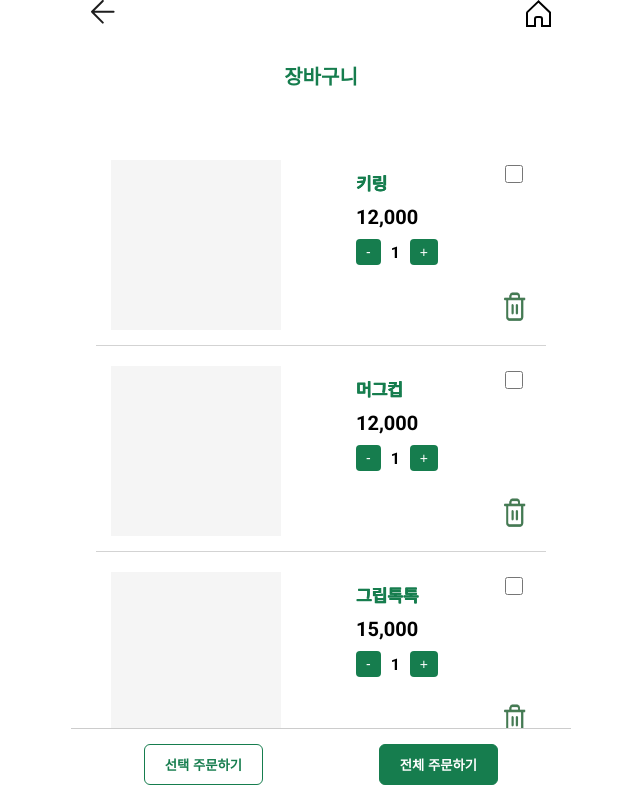
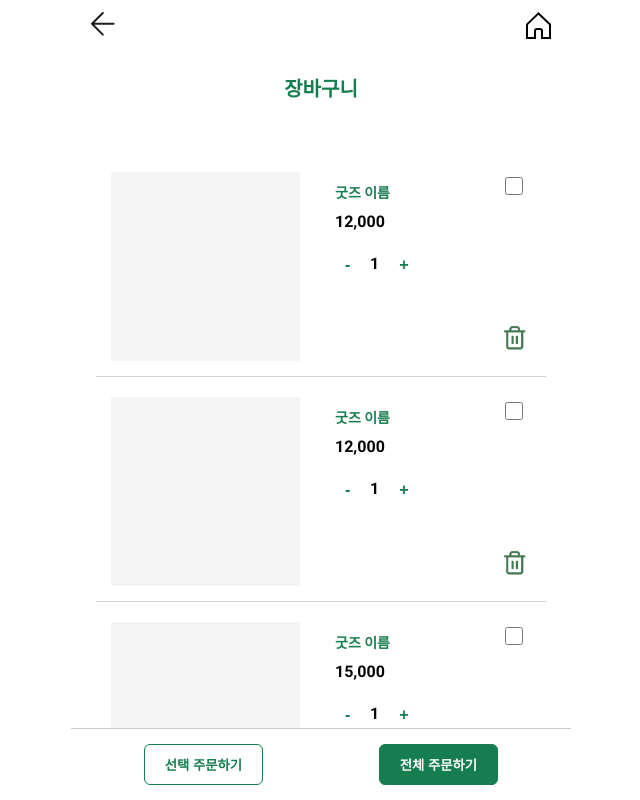
Before and after one commit to his0si/md-site, a React (Vite) app in the folder frontend/: page /cart in a window 1280 px wide. Shown: the whole page, without its empty margins (319-959 px from the left). Built offline with nearby package versions, Linux system fonts and the light colour scheme.

Commit message:
chore(#38):css,네비바,화면크기 조절

```diff
--- a/frontend/src/components/NavBar.jsx
+++ b/frontend/src/components/NavBar.jsx
@@ -17,8 +17,8 @@ const NaviBar = styled.div`
 `;
 
 const Icon = styled.img`
-  width: 30px;
-  height: 30px;
+  width: 25px;
+  height: 25px;
 
   cursor: pointer;
 `;
--- a/frontend/src/components/NavBar2.jsx
+++ b/frontend/src/components/NavBar2.jsx
@@ -1,21 +1,48 @@
 const NavBar2 = () => {
-
   return (
-        <div style={{display:"flex",justifyContent:"space-between",width:"100%"}}>
-            <div style={{margin:"0 20px"}}>
-            <svg width="24" height="24" viewBox="0 0 24 24" fill="none" xmlns="http://www.w3.org/2000/svg">
-            <path d="M22.5833 11.7917H1M1 11.7917L11.7917 22.5833M1 11.7917L11.7917 1" stroke="#1E1E1E" strokeWidth="2" strokeLinecap="round" strokeLinejoin="round"/>
+    <div
+      style={{
+        display: "flex",
+        justifyContent: "space-between",
+        width: "100%",
+        paddingTop: "12px",
+      }}
+    >
+      <div style={{ margin: "0 20px" }}>
+        <svg
+          width="24"
+          height="24"
+          viewBox="0 0 24 24"
+          fill="none"
+          xmlns="http://www.w3.org/2000/svg"
+        >
+          <path
+            d="M22.5833 11.7917H1M1 11.7917L11.7917 22.5833M1 11.7917L11.7917 1"
+            stroke="#1E1E1E"
+            strokeWidth="2"
+            strokeLinecap="round"
+            strokeLinejoin="round"
+          />
         </svg>
       </div>
 
-            <div style={{margin:"0 20px"}}>
-            <svg width="25" height="27" viewBox="0 0 25 27" fill="none" xmlns="http://www.w3.org/2000/svg">
-            <path d="M24 12.4262V26H16V19C16 17.8954 15.1046 17 14 17H11C9.89543 17 9 17.8954 9 19V26H1L0.999999 12.4262L0.498319 11.9036L1 12.4262L12.5 1.38622L13.1925 0.664831L12.5 1.38622L24 12.4262Z" stroke="black" strokeWidth="2"/>
+      <div style={{ margin: "0 20px" }}>
+        <svg
+          width="25"
+          height="27"
+          viewBox="0 0 25 27"
+          fill="none"
+          xmlns="http://www.w3.org/2000/svg"
+        >
+          <path
+            d="M24 12.4262V26H16V19C16 17.8954 15.1046 17 14 17H11C9.89543 17 9 17.8954 9 19V26H1L0.999999 12.4262L0.498319 11.9036L1 12.4262L12.5 1.38622L13.1925 0.664831L12.5 1.38622L24 12.4262Z"
+            stroke="black"
+            strokeWidth="2"
+          />
         </svg>
       </div>
-
     </div>
-    )
-  }
+  );
+};
 
 export default NavBar2;
--- a/frontend/src/pages/MyPage/MyPage_list.jsx
+++ b/frontend/src/pages/MyPage/MyPage_list.jsx
@@ -12,7 +12,7 @@ const Container = styled.div`
   display: flex;
   flex-direction: column;
   //align-items: center;
-  justify-content: center;
+  justify-content: flex-start;
   margin: auto;
 `;
 
--- a/frontend/src/pages/MyPage/OrderItemCard.jsx
+++ b/frontend/src/pages/MyPage/OrderItemCard.jsx
@@ -16,30 +16,33 @@ const Card = styled.div`
 
 const ItemImage = styled.div`
   width: 170px;
-  height: 170px;
+  aspect-ratio: 1/1;
   background: rgb(245, 245, 245);
+  flex-shrink: 0;
+  flex-basis: 50%; //이미지가 카드 45%너비만 차지하도록 수정정
   //border-radius: 5px;
 `;
 
 const ItemInfo = styled.div`
   display: flex;
   flex-direction: column;
-  margin-left: 60px;
+  margin-left: 40px;
   //justify-content: center;
   margin-top: 10px;
   gap: 10px;
+  flex: 1;
 `;
 
 const ItemName = styled.div`
   color: #167d4e;
-  font-size: 17px;
+  font-size: 14px;
 
   font-weight: bold;
-  text-shadow: 0.3px 0 currentColor, -0.3px 0 currentColor;
+  //text-shadow: 0.3px 0 currentColor, -0.3px 0 currentColor;
 `;
 
 const ItemPrice = styled.div`
-  font-size: 20px;
+  font-size: 16px;
   color: black;
 
   font-weight: bold;
--- a/frontend/src/pages/MyPage/OrderList.jsx
+++ b/frontend/src/pages/MyPage/OrderList.jsx
@@ -7,14 +7,14 @@ const OrderList = () => {
 
   useEffect(() => {
     const tempData = [
-      { id: 1, name: "키링", price: "12,000", image: "" },
-      { id: 2, name: "머그컵", price: "12,000", image: "" },
-      { id: 3, name: "그립톡톡", price: "15,000", image: "" },
-      { id: 1, name: "키링", price: "12,000", image: "" },
-      { id: 1, name: "키링", price: "12,000", image: "" },
-      { id: 1, name: "키링", price: "12,000", image: "" },
-      { id: 1, name: "키링", price: "12,000", image: "" },
-      { id: 1, name: "키링", price: "12,000", image: "" },
+      { id: 1, name: "굿즈 이름", price: "12,000", image: "" },
+      { id: 2, name: "굿즈 이름", price: "12,000", image: "" },
+      { id: 3, name: "그굿즈 이름", price: "15,000", image: "" },
+      { id: 4, name: "굿즈 이름", price: "12,000", image: "" },
+      { id: 5, name: "굿즈 이름", price: "12,000", image: "" },
+      { id: 6, name: "굿즈 이름", price: "12,000", image: "" },
+      { id: 7, name: "굿즈 이름", price: "12,000", image: "" },
+      { id: 8, name: "굿즈 이름", price: "12,000", image: "" },
     ];
 
     setOrderList(tempData);
--- a/frontend/src/pages/cart/CartCard.jsx
+++ b/frontend/src/pages/cart/CartCard.jsx
@@ -4,6 +4,7 @@ import bin from "../../assets/bin.png";
 
 const Card = styled.div`
   border: none;
+  display;flex;
   padding: 15px;
   margin: 5px auto;
   width: 90%;
@@ -17,30 +18,34 @@ const Card = styled.div`
 
 const ItemImage = styled.div`
   width: 170px;
-  height: 170px;
+  aspect-ratio: 1/1;
   background: rgb(245, 245, 245);
   //border-radius: 5px;
+
+  flex-shrink: 0;
+  flex-basis: 45%; //이미지가 카드 45%너비만 차지하도록 수정정
 `;
 
 const ItemInfo = styled.div`
   display: flex;
   flex-direction: column;
-  margin-left: 60px;
+  margin-left: 20px;
   //justify-content: center;
   margin-top: 10px;
   gap: 10px;
+  flex: 1;
 `;
 
 const ItemName = styled.div`
   color: #167d4e;
-  font-size: 17px;
+  font-size: 14px;
 
   font-weight: bold;
-  text-shadow: 0.3px 0 currentColor, -0.3px 0 currentColor;
+  //text-shadow: 0.3px 0 currentColor, -0.3px 0 currentColor;
 `;
 
 const ItemPrice = styled.div`
-  font-size: 20px;
+  font-size: 16px;
   color: black;
 
   font-weight: bold;
@@ -52,13 +57,20 @@ const Counter = styled.div`
   display: flex;
   align-items: center;
   gap: 10px;
+  margin-top: 10px;
 
   button {
-    background-color: #167d4e;
-    color: white;
+    width: 25px;
+    height: 25px;
+    object-fit: contain; //  비율 유지 + 정렬
+
+    border: 1.5px solid #167d4e;
+    background-color: white;
+    color: #167d4e;
     border: none;
     padding: 5px 10px;
-    font-size: 14px;
+    font-size: 16px;
+    font-weight: bold;
     border-radius: 4px;
     cursor: pointer;
   }
@@ -74,7 +86,7 @@ const SideArea = styled.div`
   flex-direction: column;
   align-items: center;
   justify-content: space-between;
-  margin-left: auto;
+  //margin-left: auto;
   padding: 5px 0;
 
   input[type="checkbox"] {
@@ -88,6 +100,7 @@ const SideArea = styled.div`
 const DeleteIcon = styled.img`
   width: 35px;
   height: 35px;
+  object-fit: contain; //  비율 유지 + 정렬
   cursor: pointer;
   transition: opacity 0.2s;
 
--- a/frontend/src/pages/cart/CartList.jsx
+++ b/frontend/src/pages/cart/CartList.jsx
@@ -6,14 +6,14 @@ const CartList = () => {
 
   useEffect(() => {
     const tempCart = [
-      { id: 1, name: "키링", price: "12,000", image: "", quantity: 1 },
-      { id: 2, name: "머그컵", price: "12,000", image: "", quantity: 1 },
-      { id: 3, name: "그립톡톡", price: "15,000", image: "", quantity: 1 },
-      { id: 4, name: "키링", price: "12,000", image: "", quantity: 1 },
-      { id: 5, name: "키링", price: "12,000", image: "", quantity: 1 },
-      { id: 6, name: "키링", price: "12,000", image: "", quantity: 1 },
-      { id: 7, name: "키링", price: "12,000", image: "", quantity: 1 },
-      { id: 8, name: "키링", price: "12,000", image: "", quantity: 1 },
+      { id: 1, name: "굿즈 이름", price: "12,000", image: "", quantity: 1 },
+      { id: 2, name: "굿즈 이름", price: "12,000", image: "", quantity: 1 },
+      { id: 3, name: "굿즈 이름", price: "15,000", image: "", quantity: 1 },
+      { id: 4, name: "굿즈 이름", price: "12,000", image: "", quantity: 1 },
+      { id: 5, name: "굿즈 이름", price: "12,000", image: "", quantity: 1 },
+      { id: 6, name: "굿즈 이름", price: "12,000", image: "", quantity: 1 },
+      { id: 7, name: "굿즈 이름", price: "12,000", image: "", quantity: 1 },
+      { id: 8, name: "굿즈 이름", price: "12,000", image: "", quantity: 1 },
     ];
 
     setCartList(tempCart);
--- a/frontend/src/pages/home/ProductCard.jsx
+++ b/frontend/src/pages/home/ProductCard.jsx
@@ -16,30 +16,33 @@ const Card = styled.div`
 
 const ProductImage = styled.div`
   width: 170px;
-  height: 170px;
+  aspect-ratio: 1/1;
   background: rgb(245, 245, 245);
+
+  flex-shrink: 0;
+  flex-basis: 50%; //이미지가 카드 45%너비만 차지하도록 수정정
   //border-radius: 5px;
 `;
 
 const ProductInfo = styled.div`
   display: flex;
   flex-direction: column;
-  margin-left: 60px;
+  margin-left: 40px;
   //justify-content: center;
   margin-top: 10px;
   gap: 10px;
+  flex: 1;
 `;
 
 const ProductName = styled.div`
   color: #167d4e;
-  font-size: 17px;
+  font-size: 16px;
   font-family: "Roboto", sans-serif;
-  font-weight: 800;
-  text-shadow: 0.3px 0 currentColor, -0.3px 0 currentColor;
+  font-weight: bold;
 `;
 
 const ProductPrice = styled.div`
-  font-size: 20px;
+  font-size: 16px;
   color: black;
 
   font-weight: bold;
```
Lines whose indentation alone changed are shown as unchanged.
